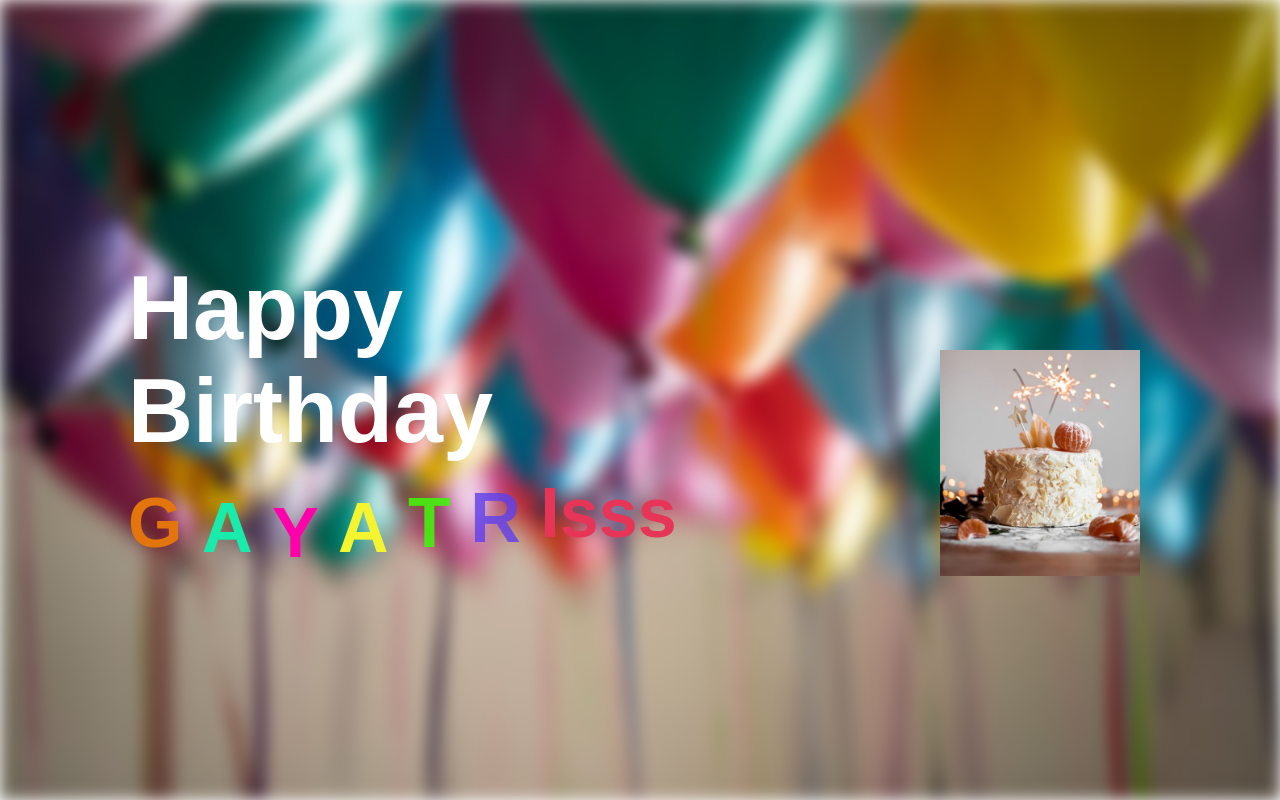
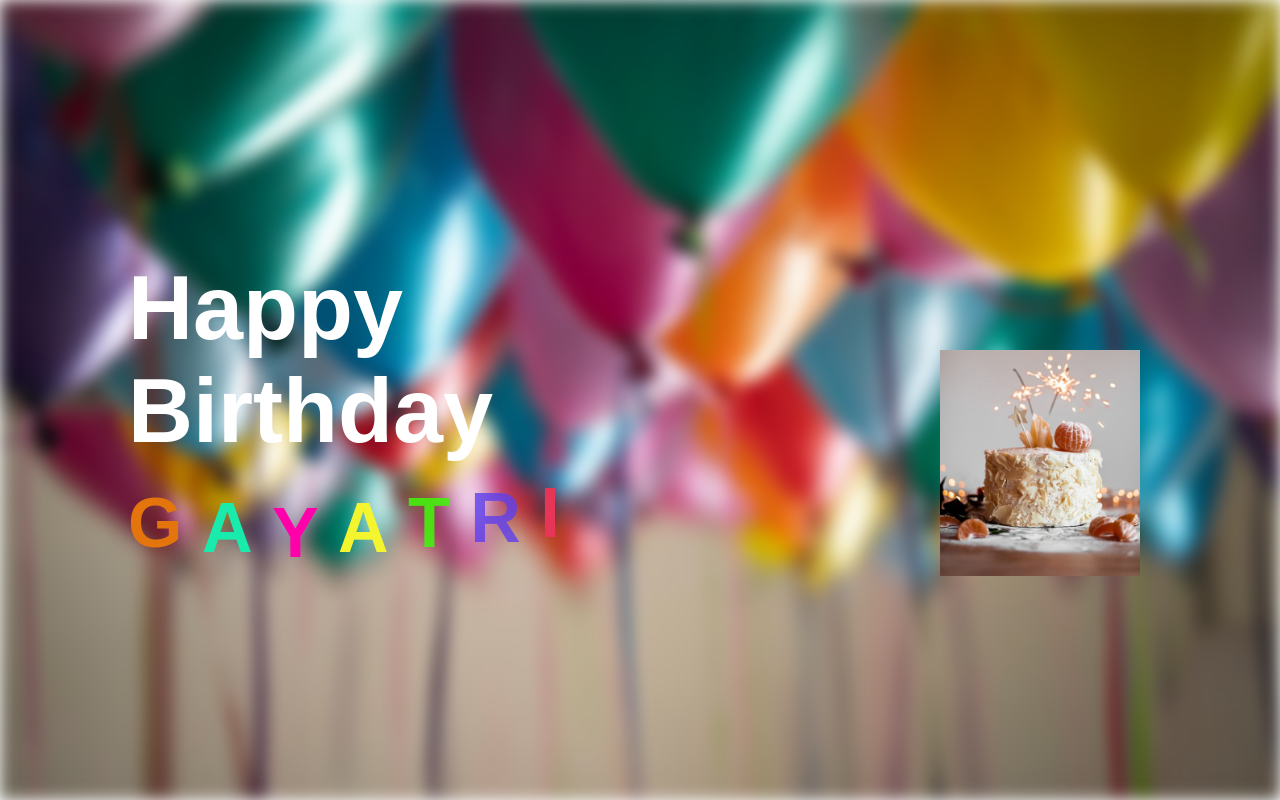
Before and after one commit to Meghana-davuluri/Birthday, a plain HTML site: page index.html in a window 1280 px wide. Drawn offline with Linux system fonts and the light colour scheme.

Commit message:
Update index.html
corrected the code

```diff
--- a/index.html
+++ b/index.html
@@ -20,7 +20,7 @@
             <span style="color:rgb(245, 245, 47)">A</span>
             <span style="color:rgba(66, 241, 12, 0.89)">T</span>
             <span style="color:rgba(94, 63, 235, 0.808)">R</span>
-            <span style="color:rgb(230, 53, 86)">Isss</span>
+            <span style="color:rgb(230, 53, 86)">I</span>
         </div>
 
 </body>
```
